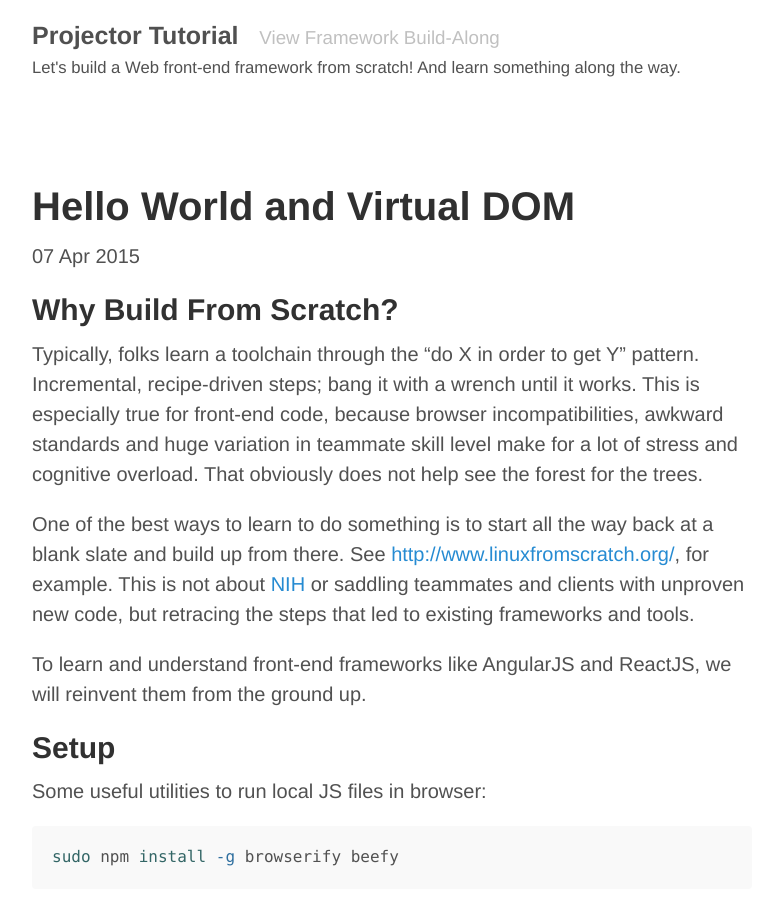
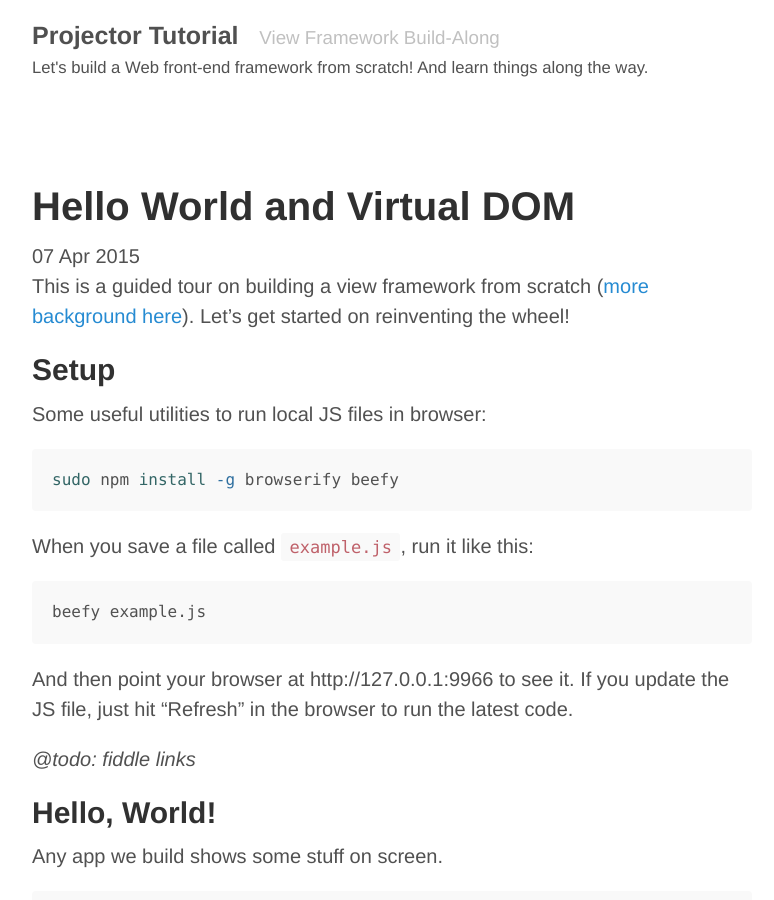
Before and after one commit to unframework/projector, a Jekyll site: the page built from _posts/2015-04-07-hello-world-and-virtual-dom.md, in a window 1280 px wide and 900 px high. Shown: the whole window, without its empty margins (248-1022 px from the left). Built offline with Jekyll 4.4.1, drawn with Linux system fonts in a browser that asks for light colours; Markdown is read by kramdown in place of the engine named in the settings.

Commit message:
Copy tweaks

```diff
--- a/_layouts/default.html
+++ b/_layouts/default.html
@@ -14,7 +14,7 @@
         </h3>
 
         <p>
-            <small>Let's build a Web front-end framework from scratch! And learn something along the way.</small>
+            <small>Let's build a Web front-end framework from scratch! And learn things along the way.</small>
         </p>
       </header>
 
--- a/_posts/2015-04-07-hello-world-and-virtual-dom.md
+++ b/_posts/2015-04-07-hello-world-and-virtual-dom.md
@@ -3,13 +3,7 @@ layout: post
 title: Hello World and Virtual DOM
 ---
 
-## Why Build From Scratch?
-
-Typically, folks learn a toolchain through the "do X in order to get Y" pattern. Incremental, recipe-driven steps; bang it with a wrench until it works. This is especially true for front-end code, because browser incompatibilities, awkward standards and huge variation in teammate skill level make for a lot of stress and cognitive overload. That obviously does not help see the forest for the trees.
-
-One of the best ways to learn to do something is to start all the way back at a blank slate and build up from there. See [http://www.linuxfromscratch.org/](http://www.linuxfromscratch.org/), for example. This is not about [NIH](http://en.wikipedia.org/wiki/Not_invented_here) or saddling teammates and clients with unproven new code, but retracing the steps that led to existing frameworks and tools.
-
-To learn and understand front-end frameworks like AngularJS and ReactJS, we will reinvent them from the ground up.
+This is a guided tour on building a view framework from scratch ([more background here](../../06/why-build-from-scratch/)). Let's get started on reinventing the wheel!
 
 ## Setup
 
--- a/index.html
+++ b/index.html
@@ -2,6 +2,8 @@
 layout: default
 title: Home
 ---
+
+<p>Learn the philosophy behind ReactJS and AngularJS by rebuilding a front-end framework from scratch. Know basic JavaScript and CSS? Peek behind the curtain of complex modern view frameworks and learn by building your own.</p>
 
 <aside class="related">
   <h2>Let's Get Started</h2>
@@ -11,7 +13,6 @@ title: Home
         <h3>
           <a href="{{ site.baseurl }}{{ post.url }}">
             {{ post.title }}
-            <small><time datetime="{{ post.date | date_to_xmlschema }}">{{ post.date | date_to_string }}</time></small>
           </a>
         </h3>
       </li>
```
Also changed, not shown: _posts/2015-04-06-why-build-from-scratch.md (added, +12 -0 lines).
